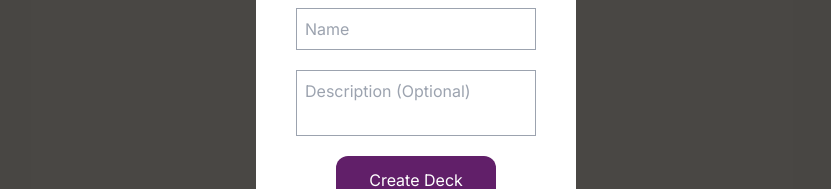
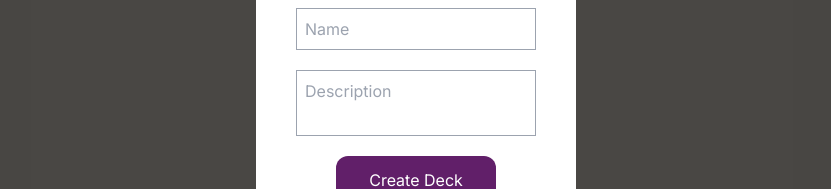
Before and after one commit to BadaBingBadaBo0m/FLASHahhhhh, a Next.js app: page /decks in a window 1280 px wide. Both pictures are taken after a click on the button "Create new deck". Shown: the part 314-503 px from the top of the page, without its empty margins (224-1055 px from the left). Built offline with nearby package versions, Linux system fonts and the light colour scheme; no server answers.

Commit message:
description now mandatory and gemini generates a description for the deck

```diff
--- a/src/app/gemini.js
+++ b/src/app/gemini.js
@@ -20,7 +20,7 @@ const generationConfig = {
 };
 
 export async function runGemini(subject, count) {
-  const prompt = `You are generating Flash cards for studying ${subject}. Please generate me a set of ${count} flash cards about ${subject}. Format the JSON as such: {"Cards": [{"question": "", "answer": ""}]}`
+  const prompt = `You are generating Flash cards for studying ${subject}. Please generate me a set of ${count} flash cards about ${subject}. Please write a short description (no more than 100 characters) about the deck. Format the JSON as such: {"Cards": [{"question": "", "answer": ""}], "Description": ""}`
   const chatSession = model.startChat({
     generationConfig,
     // safetySettings: Adjust safety settings
--- a/src/components/CreateDeck/index.js
+++ b/src/components/CreateDeck/index.js
@@ -17,13 +17,15 @@ const CreateDeckForm = () => {
   const handleSubmit = async (e) => {
     e.preventDefault();
 
-    if (!name || name.length > 20 || description) {
+    if (!name || name.length > 20 || description.length > 50 || description.length == 0) {
       if (!name || name.length > 20) setNameError("Name must be between 1 and 20 characters");
 
 
       if (name && name.length <= 20) setNameError("");
 
       if (description.length > 50) setDescriptionError("Description must be less than 50 characters");
+
+      if (description.length == 0) setDescriptionError("Description is required")
       console.log(description.length, "length")
 
       return;
@@ -37,7 +39,7 @@ const CreateDeckForm = () => {
       Cards: [],
       ownerId: currentUser.uid
     });
-
+    console.log('added doc')
     setName("");
     closeModal();
   }
@@ -72,7 +74,7 @@ const CreateDeckForm = () => {
       )}
 
       <textarea
-        placeholder="Description (Optional)"
+        placeholder="Description"
         type="description"
         value={description}
         onChange={(e) => setDescription(e.target.value)}
--- a/src/components/GenerateDeckFrom/index.js
+++ b/src/components/GenerateDeckFrom/index.js
@@ -6,7 +6,7 @@ import { runGemini } from "@/app/gemini";
 import { addDoc, collection } from "firebase/firestore";
 import { db } from "@/app/firebase";
 
-const GenerateDeckForm = ({ownerId}) => {
+const GenerateDeckForm = ({ ownerId }) => {
   const [subject, setSubject] = useState("");
   const [count, setCount] = useState();
   const [subjectError, setsubjectError] = useState();
@@ -32,6 +32,7 @@ const GenerateDeckForm = ({ownerId}) => {
     await addDoc(collection(db, "Decks"), {
       Name: subject,
       Cards: deck.Cards,
+      Description: deck.Description,
       ownerId: ownerId
     })
 
```
